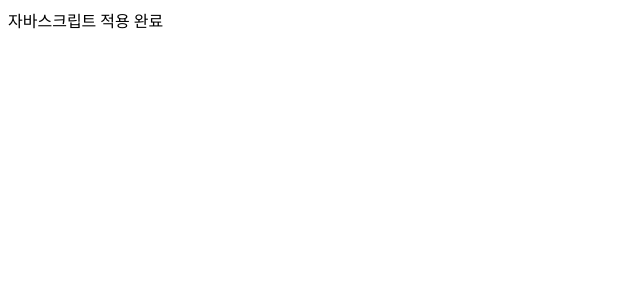
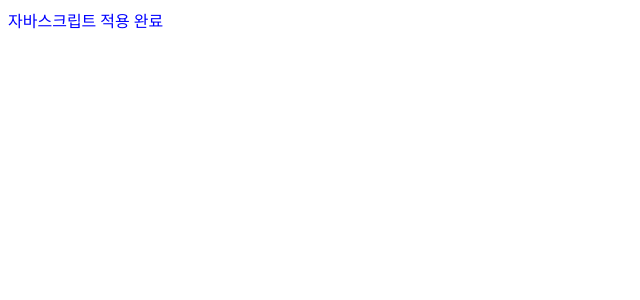
Before and after one commit to ww8007/nextjs-boilerplate, a Next.js app: page / in a window 1280 px wide. Shown: the top 300 px of the page, without its empty margins (0-640 px from the left). Built offline with nearby package versions, Linux system fonts and the light colour scheme.

Commit message:
feat : try-style

```diff
--- a/pages/index.tsx
+++ b/pages/index.tsx
@@ -1,5 +1,10 @@
 import React, { useState } from 'react';
 import Head from 'next/head';
+import styled from 'styled-components';
+
+const Text = styled.div`
+  color: blue;
+`;
 
 export default function Home() {
   const [text, setText] = useState<string>('자바스크립트');
@@ -10,9 +15,9 @@ export default function Home() {
 
   return (
     <div className="container">
-      <div>
+      <Text>
         <span>{text} 적용 완료</span>
-      </div>
+      </Text>
     </div>
   );
 }
```
